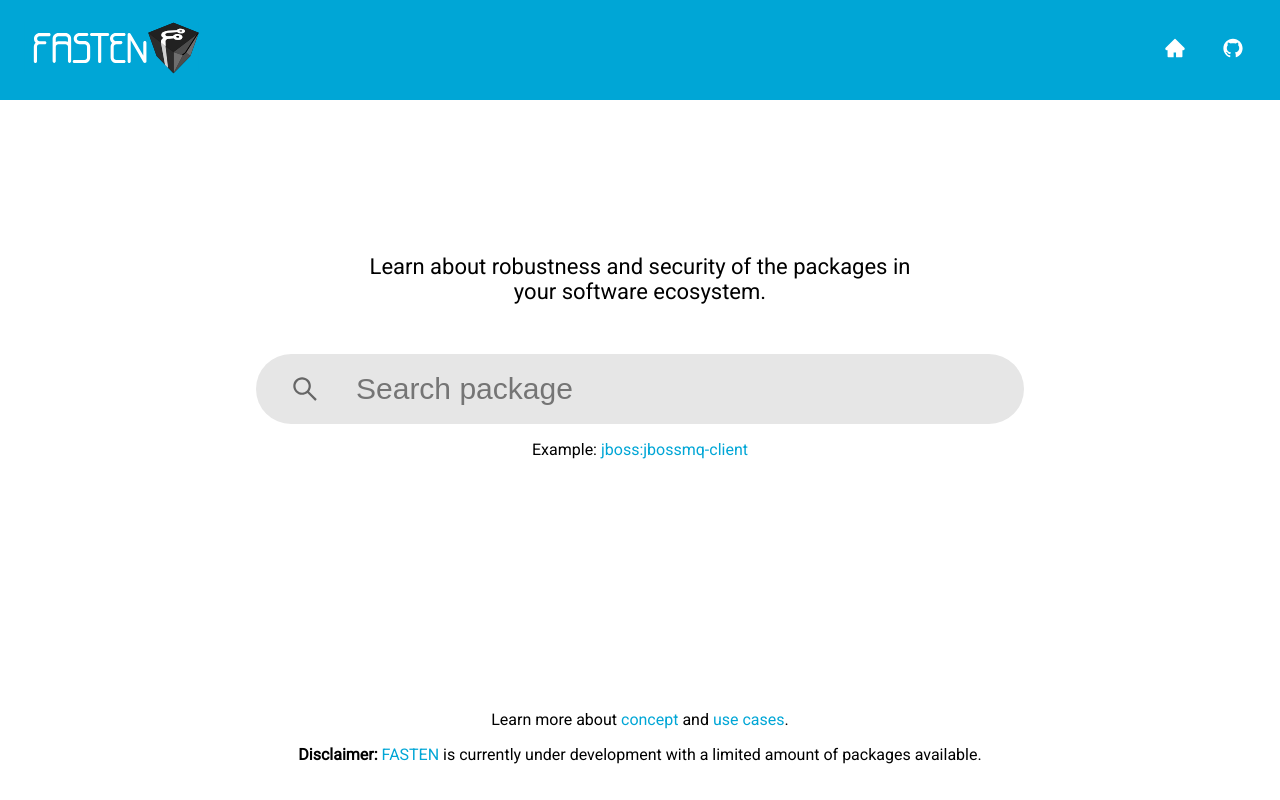
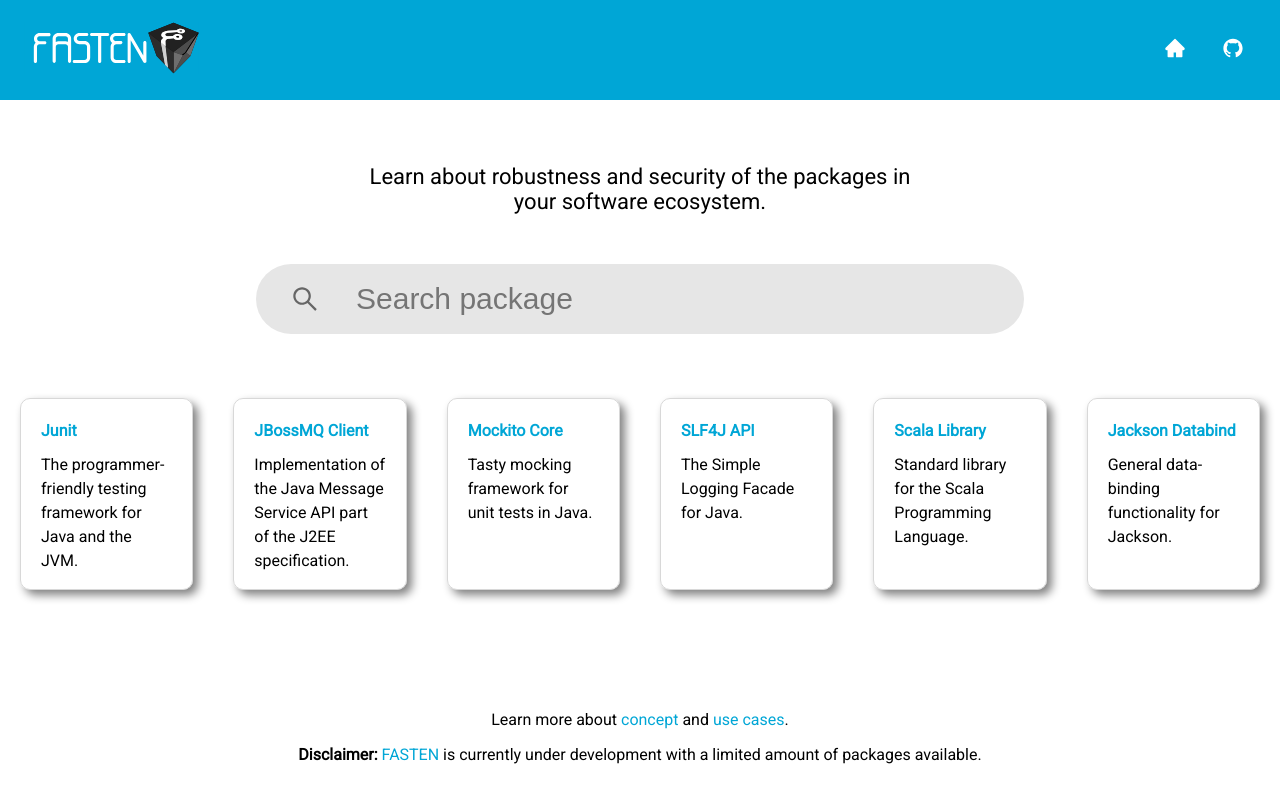
Before and after one commit to fasten-project/fasten-web, a React (Create React App) app: page /#/home in a window 1280 px wide. Built offline with nearby package versions, Linux system fonts and the light colour scheme.

Commit message:
Add list of examples on homepage

```diff
--- /dev/null
+++ b/src/components/HomeExamples/HomeExampleBlock.tsx
@@ -0,0 +1,38 @@
+import { RouteComponentProps, withRouter } from "react-router";
+import * as React from "react";
+import { StyledExampleBlockContainer } from "./HomeExamples.styled";
+
+export interface HomeExampleBlockProps extends RouteComponentProps {
+  /** Package name of the example.  **/
+  pkgName: string;
+
+  /** Package url of the example.  **/
+  pkgUrl: string;
+
+  /** Package description of the example.  **/
+  pkgDesc: string;
+}
+
+export interface HomeExampleBlockState {}
+
+/**
+ * The component that renders a single example block.
+ */
+class InternalHomeExampleBlock extends React.Component<
+  HomeExampleBlockProps,
+  HomeExampleBlockState
+> {
+  render() {
+    const { pkgName, pkgDesc, pkgUrl } = this.props;
+    return (
+      <StyledExampleBlockContainer>
+        <a href={pkgUrl}>
+          <h4>{pkgName}</h4>
+        </a>
+        <span>{pkgDesc}</span>
+      </StyledExampleBlockContainer>
+    );
+  }
+}
+
+export const HomeExampleBlock = withRouter(InternalHomeExampleBlock);
--- /dev/null
+++ b/src/components/HomeExamples/HomeExamples.styled.tsx
@@ -0,0 +1,35 @@
+import styled from "@emotion/styled";
+
+/**
+ * The styled component for the container that holds the example blocks on the homepage.
+ */
+export const StyledHomeExamplesContainer = styled.div({
+  display: "flex",
+  flexDirection: "row",
+  alignItems: "center",
+  justifyContent: "center",
+  margin: "5% 0",
+
+  "& h4": {
+    margin: "0 0 10px",
+  },
+});
+
+/**
+ * The styled component for the container of the example block itself on the homepage.
+ */
+export const StyledExampleBlockContainer = styled.div({
+  display: "inline-block",
+  width: "15%",
+  height: "150px",
+  margin: "0 20px",
+  padding: "20px",
+
+  lineHeight: "1.5",
+  textAlign: "left",
+  overflow: "scroll",
+
+  border: "1px solid rgba(200, 200, 200, .7)",
+  boxShadow: "5px 5px 10px grey",
+  borderRadius: 10,
+});
--- /dev/null
+++ b/src/components/HomeExamples/HomeExamples.tsx
@@ -0,0 +1,56 @@
+import * as React from "react";
+import { HomeExampleBlock } from "./HomeExampleBlock";
+import { StyledHomeExamplesContainer } from "./HomeExamples.styled";
+
+export interface HomeExamplesProps {}
+
+export interface HomeExamplesState {}
+
+/**
+ * The component that renders the horizontal list of example packages at the Home Page.
+ */
+export class HomeExamples extends React.Component<
+  HomeExamplesProps,
+  HomeExamplesState
+> {
+  render() {
+    return (
+      <StyledHomeExamplesContainer>
+        <HomeExampleBlock
+          pkgName={"Junit"}
+          pkgDesc={
+            "The programmer-friendly testing framework for Java and the JVM."
+          }
+          pkgUrl={"/#/packages/junit:junit"}
+        />
+        <HomeExampleBlock
+          pkgName={"JBossMQ Client"}
+          pkgDesc={
+            "Implementation of the Java Message Service API part of the J2EE specification."
+          }
+          pkgUrl={"/#/packages/jboss:jbossmq-client/3.2.3"}
+        />
+        <HomeExampleBlock
+          pkgName={"Mockito Core"}
+          pkgDesc={"Tasty mocking framework for unit tests in Java."}
+          pkgUrl={"/#/packages/org.mockito:mockito-core/1.10.18"}
+        />
+        <HomeExampleBlock
+          pkgName={"SLF4J API"}
+          pkgDesc={"The Simple Logging Facade for Java."}
+          pkgUrl={"/#/packages/org.slf4j:slf4j-api/1.1.0"}
+        />
+        <HomeExampleBlock
+          pkgName={"Scala Library"}
+          pkgDesc={"Standard library for the Scala Programming Language."}
+          pkgUrl={"/#/packages/org.scala-lang:scala-library/2.10.0"}
+        />
+        <HomeExampleBlock
+          pkgName={"Jackson Databind"}
+          pkgDesc={"General data-binding functionality for Jackson."}
+          pkgUrl={"/#/packages/com.fasterxml.jackson.core:jackson-databind"}
+        />
+      </StyledHomeExamplesContainer>
+    );
+  }
+}
--- /dev/null
+++ b/src/components/HomeExamples/index.ts
@@ -0,0 +1 @@
+export * from "./HomeExamples";
--- a/src/routes/Home/Home.styled.ts
+++ b/src/routes/Home/Home.styled.ts
@@ -3,7 +3,7 @@ import metrics from "../../theme/metrics";
 import colours from "../../theme/colours";
 
 export const StyledContainer = styled.div({
-  marginTop: "12%",
+  marginTop: "5%",
   width: "100%",
   "& a": {
     color: colours.primary,
@@ -18,10 +18,6 @@ export const StyledTitle = styled.p({
   width: "45%",
   margin: "auto",
   fontSize: metrics.fontSize.xl,
-  textAlign: "center",
-});
-
-export const StyledSubtitle = styled.p({
   textAlign: "center",
 });
 
--- a/src/routes/Home/Home.tsx
+++ b/src/routes/Home/Home.tsx
@@ -4,12 +4,12 @@ import {
   StyledContainer,
   StyledDisclaimer,
   StyledSeachBarInput,
-  StyledSubtitle,
   StyledTitle,
 } from "./Home.styled";
 import { AiOutlineSearch } from "react-icons/ai";
 import { RouteComponentProps, withRouter } from "react-router-dom";
 import { getPackage } from "../../requests/services/package";
+import { HomeExamples } from "../../components/HomeExamples";
 
 /**
  * Props for the Home route.
@@ -92,12 +92,7 @@ class InternalHome extends React.Component<
             </span>
           </StyledSeachBarInput>
 
-          <StyledSubtitle>
-            Example:{" "}
-            <a href={"/#/packages/jboss:jbossmq-client/3.2.3"}>
-              jboss:jbossmq-client
-            </a>
-          </StyledSubtitle>
+          <HomeExamples />
 
           <StyledDisclaimer>
             <p>
```
